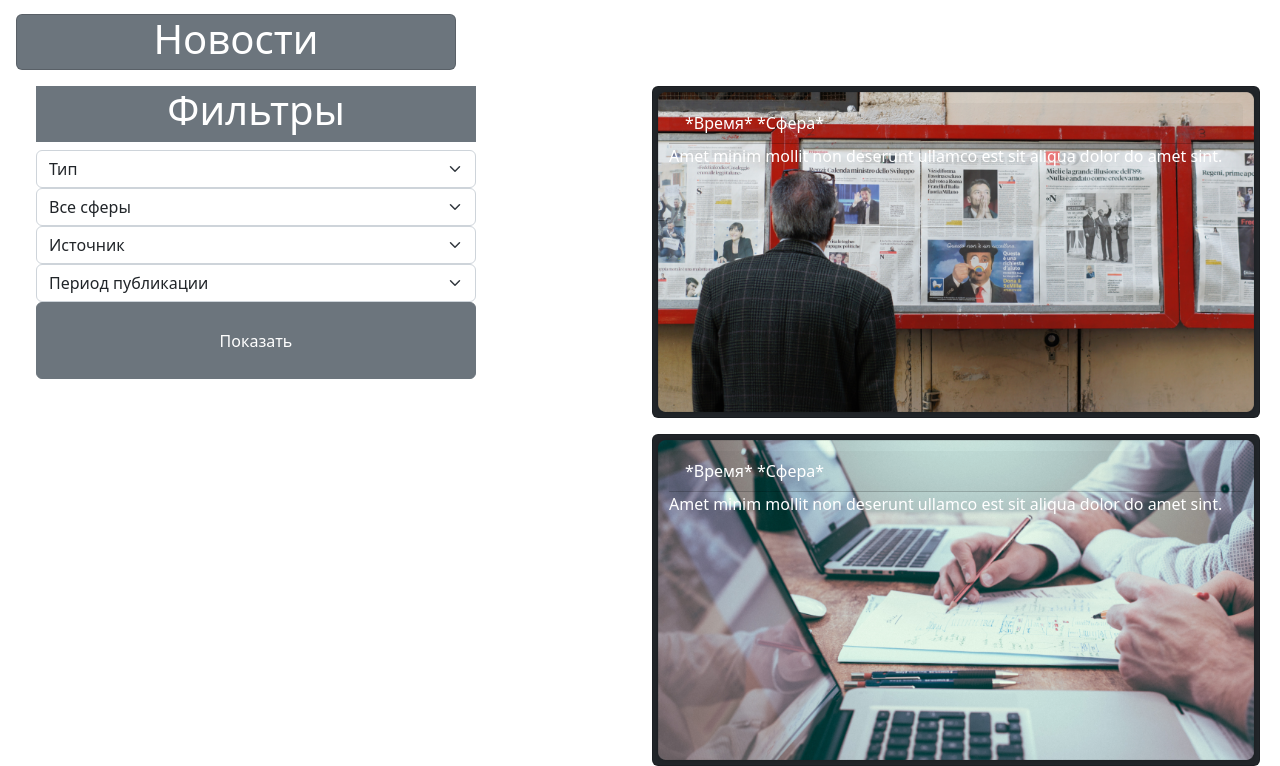
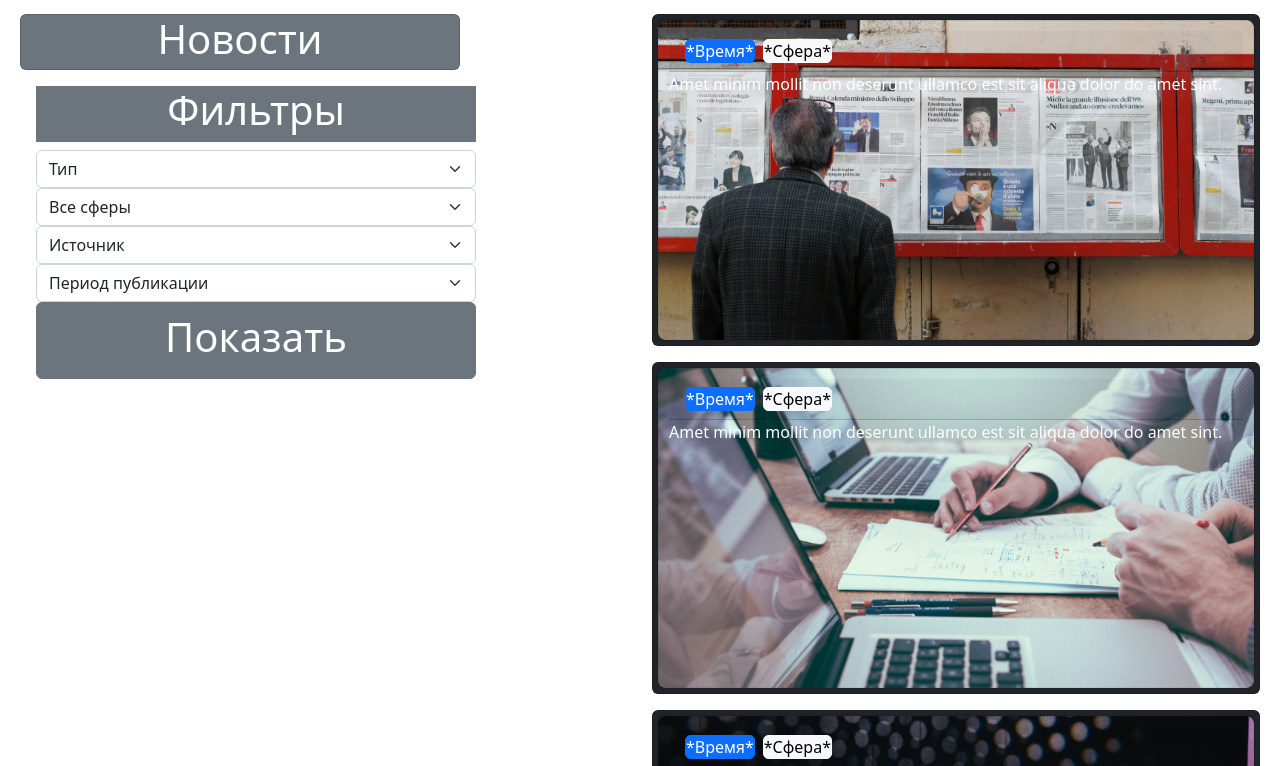
Before and after one commit to sdobrimutrom/rezh_client2, a React (Create React App) app: page / in a window 1280 px wide. Shown: the part 554-1320 px from the top of the page. Built offline with nearby package versions, Linux system fonts and the light colour scheme.

Commit message:
MainPage подправил отступы

```diff
--- a/src/pages/Main.tsx
+++ b/src/pages/Main.tsx
@@ -1,10 +1,7 @@
-import Accordion from 'react-bootstrap/Accordion';
-import Button from 'react-bootstrap/Button';
 import Card from 'react-bootstrap/Card';
 import Carousel from 'react-bootstrap/Carousel';
 import Form from 'react-bootstrap/Form';
 import image from '../Images/MainPage_1.png';
-import InputGroup from 'react-bootstrap/InputGroup';
 import Container from 'react-bootstrap/Container';
 import Row from 'react-bootstrap/Row';
 import Col from 'react-bootstrap/Col';
@@ -59,6 +56,11 @@ function NewsBlock() {
             <Container className = "ms-2" fluid>
                 <Row>
                     <Col>
+                        <Card
+                            className="text-center bg-secondary text-white mb-3 w-600"
+                            style={{ "width": "440px", "height": "56px" }}>
+                            <h1>Новости</h1>
+                        </Card>
                         <h1 style={{ "width": "440px", "height": "56px" }}
                             className="text-center ms-3 bg-secondary text-white">
                             Фильтры</h1>
@@ -89,28 +91,39 @@ function NewsBlock() {
                             </Form.Select>
                         </div>
 
-                        <button type="button" className="btn btn-secondary text-center ms-3 w-600" style = {{ "width": "440px", "height": "77px" }}>Показать</button>
+                        <button type="button" className="btn btn-secondary text-center ms-3" style = {{ "width": "440px", "height": "77px" }}>
+                            <h1>Показать</h1>
+                        </button>
                     </Col>
                     <Col className = "me-3">
                         <Card className="bg-dark text-white mb-3">
                             <Card.Img src={newsImage_1} alt="Card image"/>
                             <Card.ImgOverlay>
-                                <Card.Header>*Время* *Сфера*</Card.Header>
-                                <Card.Text className="align-text-top">Amet minim mollit non deserunt ullamco est sit aliqua dolor do amet sint.</Card.Text>
+                                <Card.Header>
+                                    <span className="border rounded border-primary bg-primary text-white me-2">*Время*</span>
+                                    <span className="border rounded border-light bg-light text-black">*Сфера*</span>
+                                </Card.Header>
+                                <span className="align-self-end mb-3">Amet minim mollit non deserunt ullamco est sit aliqua dolor do amet sint.</span>
                             </Card.ImgOverlay>
                         </Card>
-                        <Card className="bg-dark text-white mb-3 ms-0" >
+                        <Card className="bg-dark text-white mb-3" >
                             <Card.Img src={newsImage_2} alt="Card image"/>
                             <Card.ImgOverlay>
-                                <Card.Header>*Время* *Сфера*</Card.Header>
-                                <Card.Text className="align-text-top">Amet minim mollit non deserunt ullamco est sit aliqua dolor do amet sint.</Card.Text>
+                                <Card.Header>
+                                    <span className="border rounded border-primary bg-primary text-white me-2">*Время*</span>
+                                    <span className="border rounded border-light bg-light text-black">*Сфера*</span>
+                                </Card.Header>
+                                <Card.Text className="align-self-end mb-3">Amet minim mollit non deserunt ullamco est sit aliqua dolor do amet sint.</Card.Text>
                             </Card.ImgOverlay>
                         </Card>
                         <Card className="bg-dark text-white mb-3">
                             <Card.Img src={newsImage_3} alt="Card image"/>
                             <Card.ImgOverlay>
-                                <Card.Header>*Время* *Сфера*</Card.Header>
-                                <Card.Text className="align-text-top">Amet minim mollit non deserunt ullamco est sit aliqua dolor do amet sint.</Card.Text>
+                                <Card.Header>
+                                    <span className="border rounded border-primary bg-primary text-white me-2">*Время*</span>
+                                    <span className="border rounded border-light bg-light text-black">*Сфера*</span>
+                                </Card.Header>
+                                <Card.Text className="align-text-bottom">Amet minim mollit non deserunt ullamco est sit aliqua dolor do amet sint.</Card.Text>
                             </Card.ImgOverlay>
                         </Card>
                     </Col>
@@ -176,13 +189,6 @@ export default function Main() {
     return (
         <div>
             <FirstMainBlock/>
-            <div>
-                <Card
-                    className="text-center ms-3 bg-secondary text-white mb-3 ms-3 w-600"
-                    style={{ "width": "440px", "height": "56px" }}>
-                    <h1>Новости</h1>
-                </Card>
-            </div>
             <NewsBlock/>
             <ProjectsSlider/>
         </div>
```
